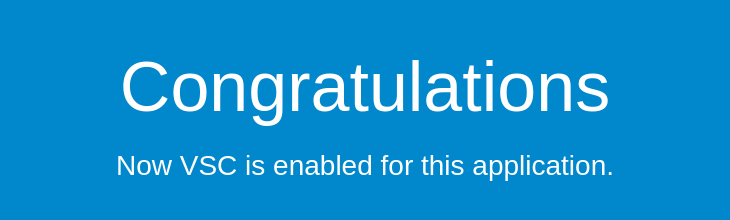
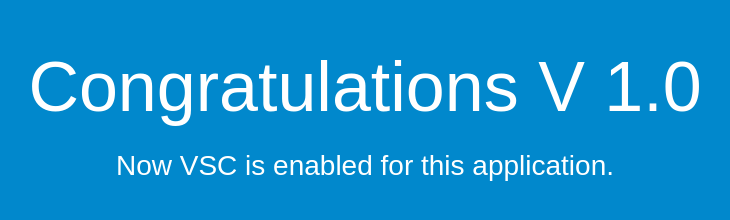
Before and after one commit to sandevops27/static-app-demo, a plain HTML site: page index.html in a window 1280 px wide. Shown: the whole page, without its empty margins (275-1005 px from the left). Drawn offline with Linux system fonts and the light colour scheme.

Commit message:
Heading content changed

```diff
--- a/index.html
+++ b/index.html
@@ -26,7 +26,7 @@
 </head>
 <body>
   <div align="center">
-    <h1>Congratulations</h1>
+    <h1>Congratulations V 1.0 </h1>
     <h2>Now VSC is enabled for this application.</h2>
   </div>
 </body>
```
